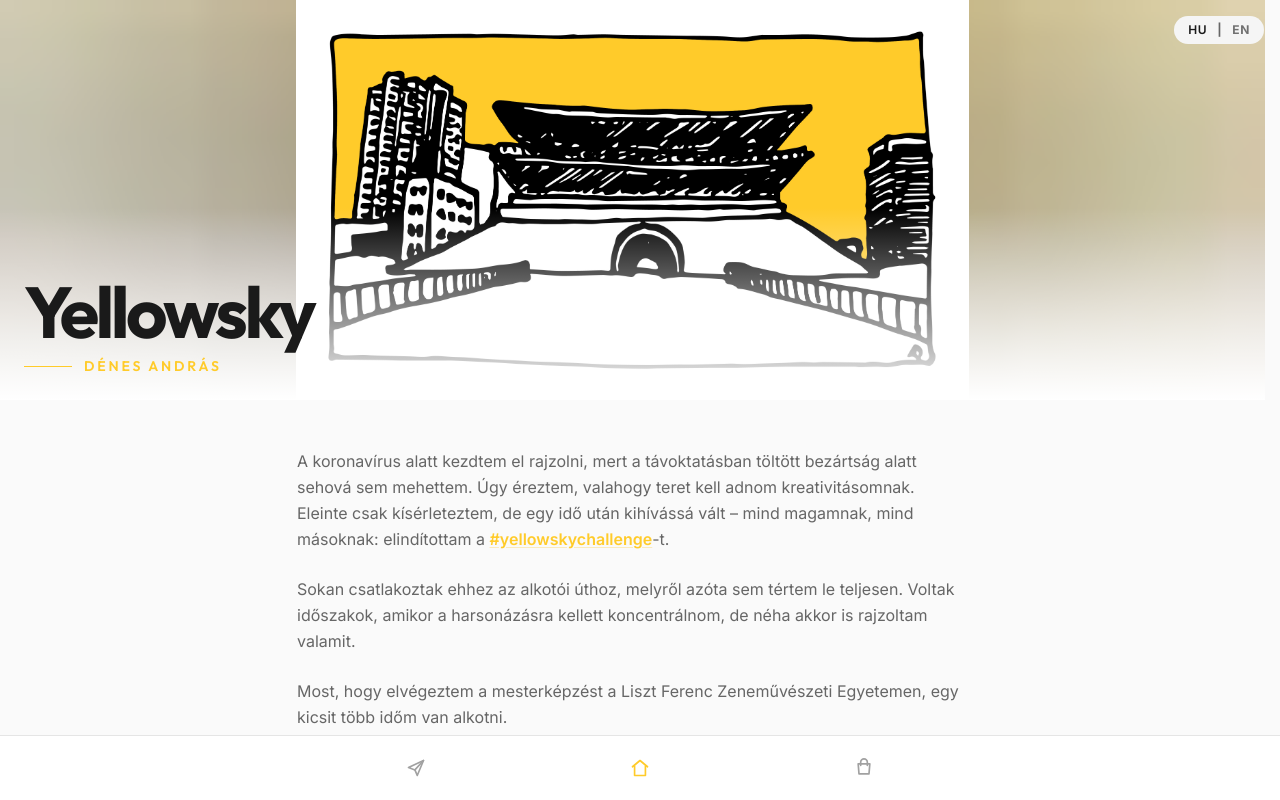
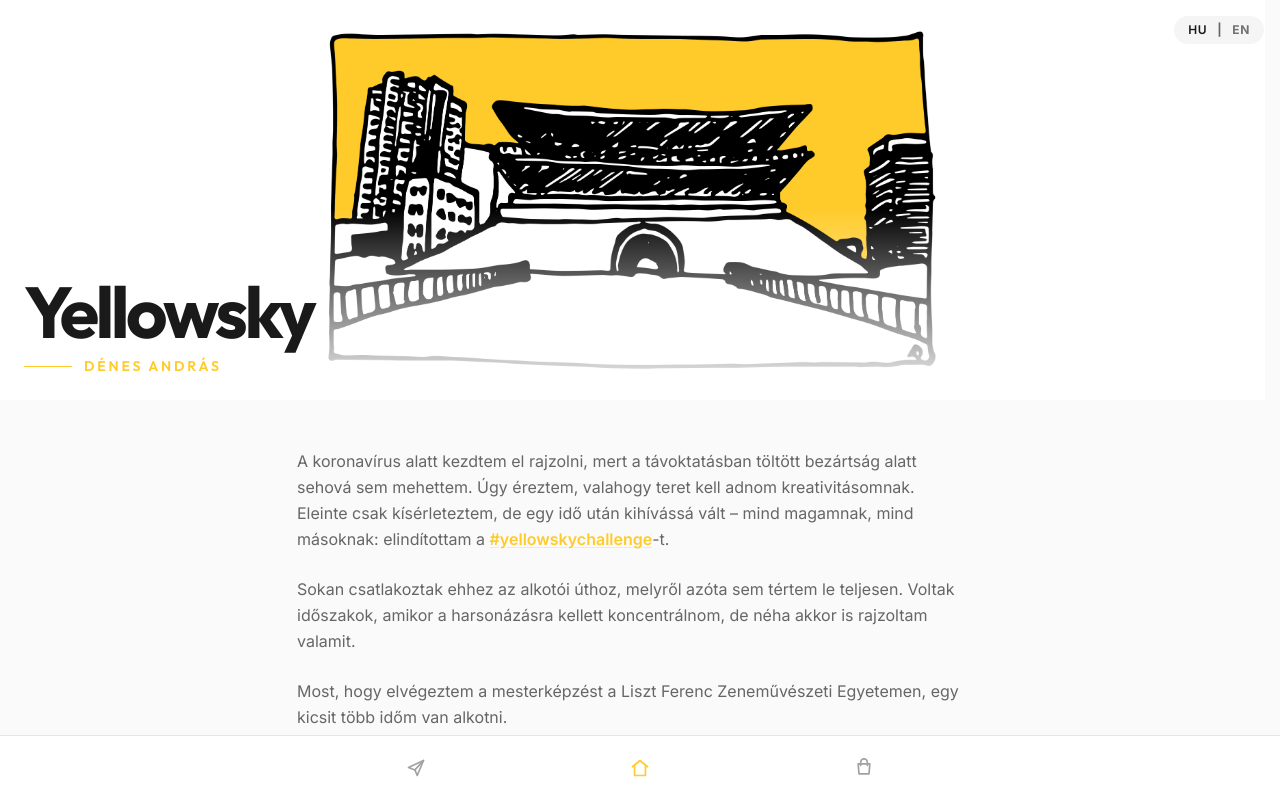
Before and after one commit to denandras/yellowsky, a Next.js app: page / in a window 1280 px wide. Shown: the top 800 px of the page. Built offline with nearby package versions, Linux system fonts and the light colour scheme; no server answers.

Commit message:
fix: remove blur placeholder, keep white gradient fade

```diff
--- a/components/home-page-client.tsx
+++ b/components/home-page-client.tsx
@@ -106,13 +106,6 @@ export default function HomePageClient({ initialLanguage }: HomePageClientProps)
           <div className="fixed top-4 right-4 z-50">
             <LanguageSwitcher initialLanguage={initialLanguage} />
           </div>
-          {/* Blur placeholder */}
-          <img
-            src="/blur-placeholder.jpg"
-            alt=""
-            className="absolute inset-0 h-full w-full object-cover"
-            aria-hidden="true"
-          />
           {mounted && (
             <div className="absolute inset-0 flex items-center justify-center p-4">
               <Image
```
